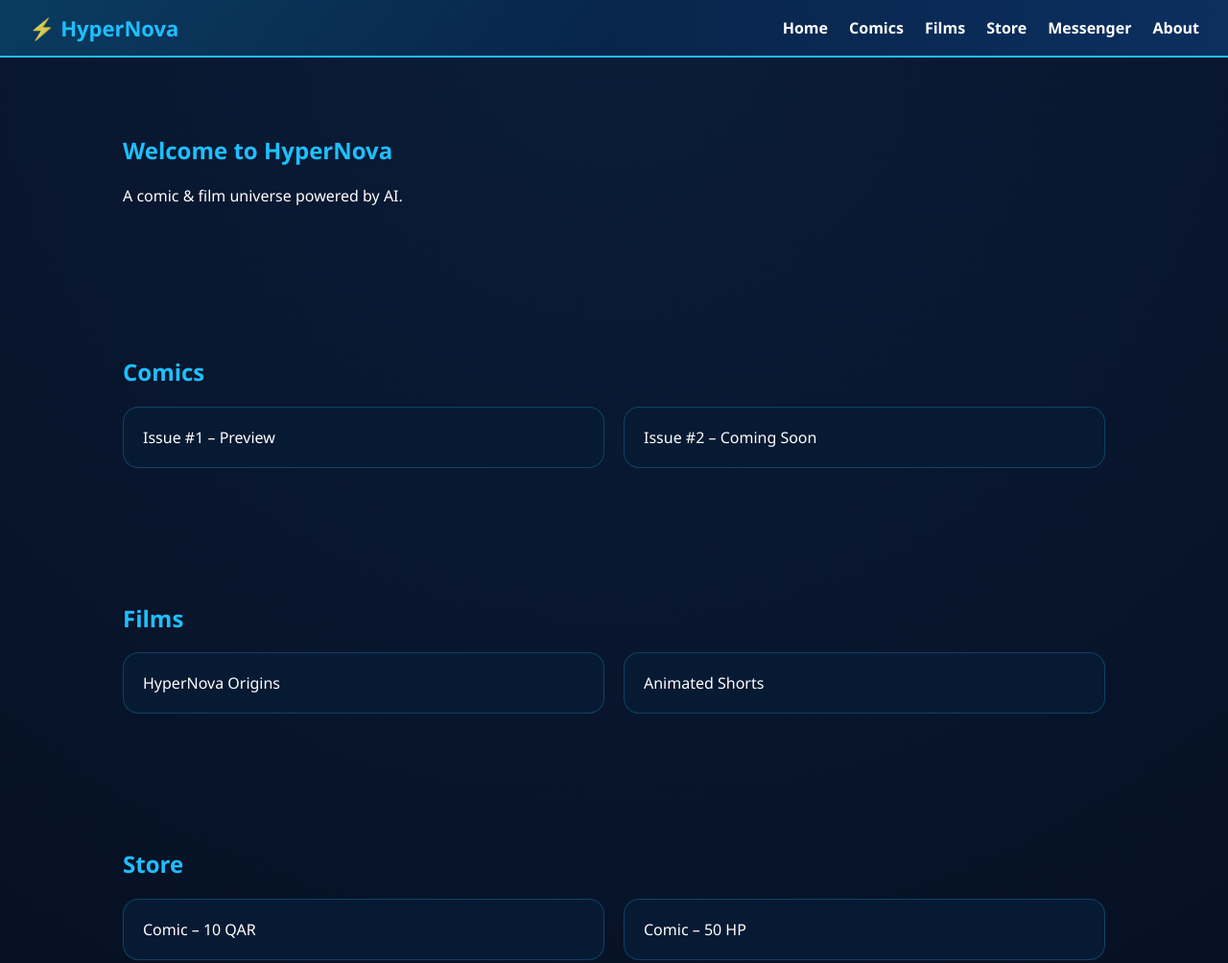
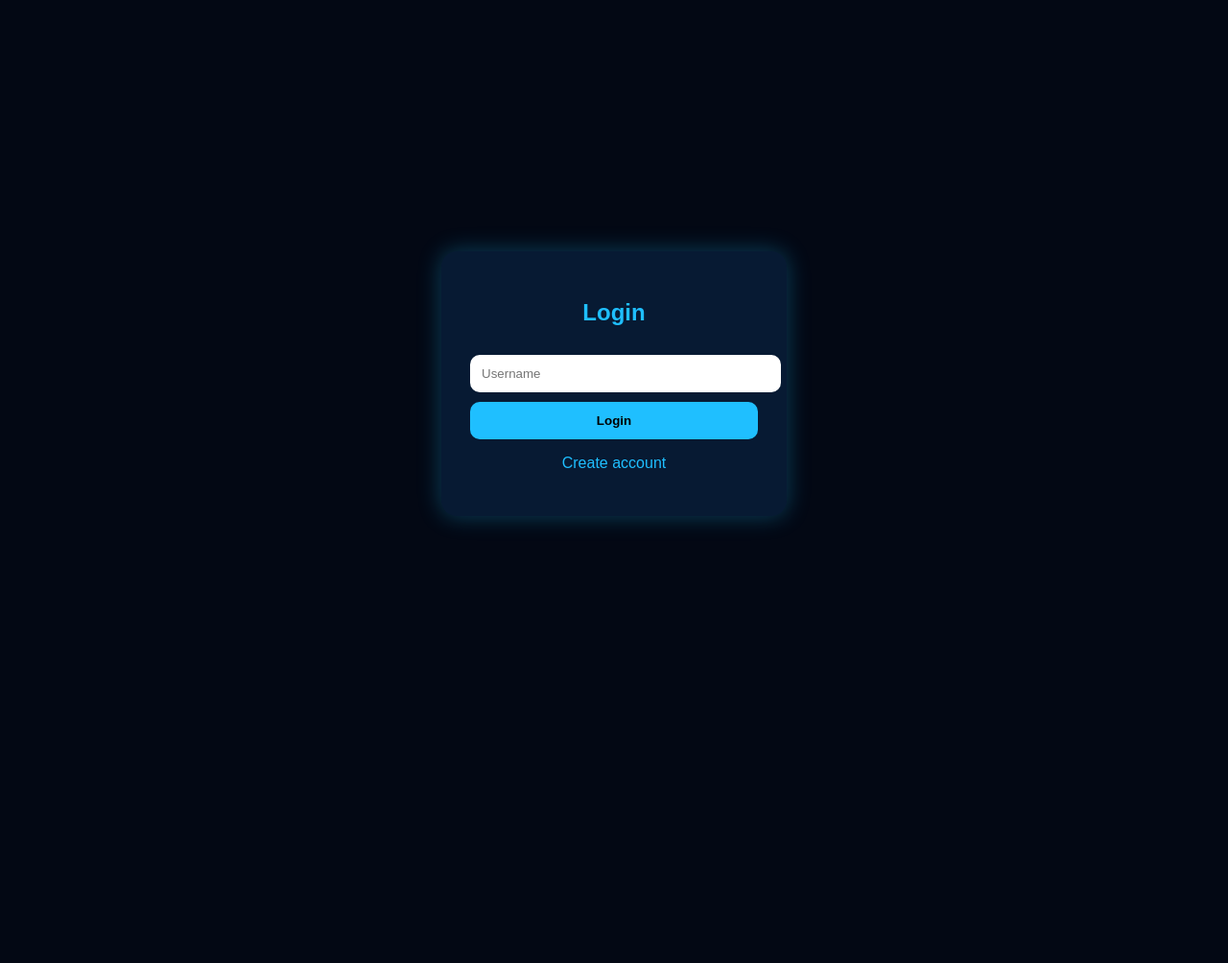
Before and after one commit to omerseyhank/HyperNova-web, a plain HTML site: page index.html in a window 1280 px wide. Shown: the top 1004 px of the page at 96% size. Drawn offline with Linux system fonts and the light colour scheme.

Commit message:
Add files via upload

```diff
--- a/index.html
+++ b/index.html
@@ -1,105 +1,50 @@
 <!DOCTYPE html>
 <html lang="en">
 <head>
-<meta charset="UTF-8" />
+<meta charset="UTF-8">
 <title>HyperNova</title>
-<meta name="viewport" content="width=device-width, initial-scale=1.0"/>
+<meta name="viewport" content="width=device-width, initial-scale=1.0">
 
 <style>
-:root{
-  --neon:#1fbfff;
-  --bg:#030814;
-  --panel:#071a33;
-}
-
-*{box-sizing:border-box}
 body{
   margin:0;
-  font-family: "Segoe UI", Arial, sans-serif;
-  background: radial-gradient(circle at top, #0b1d3a, var(--bg));
+  font-family:Arial, sans-serif;
+  background:#030814;
   color:white;
-  overflow-x:hidden;
 }
-
-/* NAV */
-nav{
-  position:sticky;
-  top:0;
-  z-index:999;
-  background:linear-gradient(90deg,#061b38,#0b2f5f);
+.hidden{display:none}
+.center{
+  min-height:100vh;
   display:flex;
+  justify-content:center;
   align-items:center;
-  padding:14px 30px;
-  border-bottom:2px solid var(--neon);
-}
-.logo{
-  font-size:22px;
-  font-weight:800;
-  color:var(--neon);
-}
-.nav-links{
-  display:flex;
-  gap:22px;
-  margin-left:auto;
-}
-.nav-links a{
-  color:white;
-  text-decoration:none;
-  font-weight:600;
-  position:relative;
-}
-.nav-links a::after{
-  content:"";
-  position:absolute;
-  left:0;
-  bottom:-4px;
-  width:0%;
-  height:2px;
-  background:var(--neon);
-  transition:.3s;
-}
-.nav-links a:hover::after{width:100%}
-
-.whoosh{
-  position:absolute;
-  inset:0;
-  background:linear-gradient(120deg,transparent,rgba(31,191,255,.2),transparent);
-  animation:whoosh 4s linear infinite;
-  pointer-events:none;
-}
-@keyframes whoosh{
-  from{transform:translateX(-100%)}
-  to{transform:translateX(100%)}
-}
-
-/* SECTIONS */
-section{padding:60px 10%}
-h1{color:var(--neon)}
-
-.grid{
-  display:grid;
-  grid-template-columns:repeat(auto-fit,minmax(220px,1fr));
-  gap:20px;
 }
 .card{
-  background:var(--panel);
-  border:1px solid rgba(31,191,255,.25);
+  background:#071a33;
+  padding:30px;
   border-radius:16px;
-  padding:20px;
-  transition:.3s;
+  width:300px;
+  box-shadow:0 0 25px rgba(31,191,255,0.3);
 }
-.card:hover{
-  transform:translateY(-6px);
-  box-shadow:0 0 25px rgba(31,191,255,.35);
+input,button{
+  width:100%;
+  padding:12px;
+  margin-top:10px;
+  border-radius:10px;
+  border:none;
 }
+button{
+  background:#1fbfff;
+  font-weight:bold;
+  cursor:pointer;
+}
+button:hover{background:#45d3ff}
 
-/* CHAT */
 .chat{
   max-width:700px;
-  margin:auto;
-  background:#041427;
+  margin:30px auto;
+  border:1px solid #1fbfff;
   border-radius:16px;
-  border:1px solid var(--neon);
   display:flex;
   flex-direction:column;
   height:420px;
@@ -116,104 +61,134 @@ h1{color:var(--neon)}
   max-width:80%;
 }
 .user{background:#1f6fff;margin-left:auto}
-.ai{background:#083a55;border:1px solid var(--neon)}
+.ai{background:#083a55;border:1px solid #1fbfff}
+.typing{opacity:0.6;font-style:italic}
 
 .chat-input{
   display:flex;
+  padding:10px;
   gap:10px;
-  padding:12px;
 }
-.chat-input input{
-  flex:1;
-  padding:12px;
-  border-radius:12px;
-  border:none;
-}
-.chat-input button{
-  padding:12px 18px;
-  border:none;
-  border-radius:12px;
-  background:var(--neon);
-  font-weight:bold;
-  cursor:pointer;
-}
+.chat-input input{flex:1}
 
-footer{text-align:center;padding:30px;opacity:.7}
+h2{text-align:center;color:#1fbfff}
+p.link{text-align:center;cursor:pointer;color:#1fbfff}
 </style>
 </head>
 
 <body>
 
-<nav>
-  <div class="logo">⚡ HyperNova</div>
-  <div class="nav-links">
-    <a href="#home">Home</a>
-    <a href="#comics">Comics</a>
-    <a href="#films">Films</a>
-    <a href="#store">Store</a>
-    <a href="#messenger">Messenger</a>
-    <a href="#about">About</a>
+<!-- LOGIN -->
+<div id="login" class="center">
+  <div class="card">
+    <h2>Login</h2>
+    <input id="loginUser" placeholder="Username">
+    <button onclick="login()">Login</button>
+    <p class="link" onclick="showSignup()">Create account</p>
   </div>
-  <div class="whoosh"></div>
-</nav>
+</div>
 
-<section id="home">
-  <h1>Welcome to HyperNova</h1>
-  <p>A comic & film universe powered by AI.</p>
-</section>
+<!-- SIGNUP -->
+<div id="signup" class="center hidden">
+  <div class="card">
+    <h2>Sign Up</h2>
+    <input id="signupUser" placeholder="Username">
+    <button onclick="signup()">Sign Up</button>
+    <p class="link" onclick="showLogin()">Back to login</p>
+  </div>
+</div>
 
-<section id="comics">
-  <h1>Comics</h1>
-  <div class="grid">
-    <div class="card">Issue #1 – Preview</div>
-    <div class="card">Issue #2 – Coming Soon</div>
-  </div>
-</section>
-
-<section id="films">
-  <h1>Films</h1>
-  <div class="grid">
-    <div class="card">HyperNova Origins</div>
-    <div class="card">Animated Shorts</div>
-  </div>
-</section>
-
-<section id="store">
-  <h1>Store</h1>
-  <div class="grid">
-    <div class="card">Comic – 10 QAR</div>
-    <div class="card">Comic – 50 HP</div>
-  </div>
-</section>
-
-<section id="messenger">
-  <h1>Messenger</h1>
+<!-- APP -->
+<div id="app" class="hidden">
+  <h2>AzureGPT ⚡</h2>
   <div class="chat">
-    <div class="chat-log" id="log">
-      <div class="msg ai">AzureGPT is online ⚡</div>
-    </div>
+    <div class="chat-log" id="log"></div>
     <div class="chat-input">
       <input id="msg" placeholder="Type message..." onkeydown="handleKey(event)">
       <button onclick="send()">Send</button>
     </div>
   </div>
-</section>
-
-<section id="about"></section>
-
-<footer>© HyperNova Universe</footer>
+</div>
 
 <script>
 const WORKER_URL = "https://azure-gptworker.omerkuzeyseyhan5.workers.dev";
+let currentUser = null;
+
+/* ---------- NAV ---------- */
+function showSignup(){
+  document.getElementById("login").classList.add("hidden");
+  document.getElementById("signup").classList.remove("hidden");
+}
+function showLogin(){
+  document.getElementById("signup").classList.add("hidden");
+  document.getElementById("login").classList.remove("hidden");
+}
+
+/* ---------- AUTH ---------- */
+function signup(){
+  const u = document.getElementById("signupUser").value.trim();
+  if(!u) return alert("Enter a username");
+
+  if(localStorage.getItem("user_"+u)){
+    alert("User already exists");
+    return;
+  }
+
+  localStorage.setItem("user_"+u, JSON.stringify([]));
+  document.getElementById("loginUser").value = u;
+  showLogin();
+}
+
+function login(){
+  const u = document.getElementById("loginUser").value.trim();
+  if(!localStorage.getItem("user_"+u)){
+    alert("User not found");
+    return;
+  }
+
+  currentUser = u;
+  document.getElementById("login").classList.add("hidden");
+  document.getElementById("app").classList.remove("hidden");
+  loadChat();
+}
+
+/* ---------- CHAT MEMORY ---------- */
+function loadChat(){
+  const log = document.getElementById("log");
+  log.innerHTML = "";
+  const history = JSON.parse(localStorage.getItem("user_"+currentUser));
+  history.forEach(m=>{
+    log.innerHTML += `<div class="msg ${m.role}">${m.text}</div>`;
+  });
+  log.scrollTop = log.scrollHeight;
+}
+
+function save(role,text){
+  const h = JSON.parse(localStorage.getItem("user_"+currentUser));
+  h.push({role,text});
+  localStorage.setItem("user_"+currentUser, JSON.stringify(h));
+}
+
+/* ---------- CHAT ---------- */
+function handleKey(e){
+  if(e.key==="Enter") send();
+}
 
 async function send(){
   const input = document.getElementById("msg");
-  const log = document.getElementById("log");
   const text = input.value.trim();
   if(!text) return;
 
+  input.value = "";
+  const log = document.getElementById("log");
+
   log.innerHTML += `<div class="msg user">${text}</div>`;
-  input.value = "";
+  save("user",text);
+
+  const typing = document.createElement("div");
+  typing.className="msg ai typing";
+  typing.innerText="AzureGPT is thinking…";
+  log.appendChild(typing);
   log.scrollTop = log.scrollHeight;
 
   try{
@@ -224,10 +199,15 @@ async function send(){
     });
 
     const data = await res.json();
+    typing.remove();
+
     log.innerHTML += `<div class="msg ai">${data.reply}</div>`;
+    save("ai",data.reply);
     log.scrollTop = log.scrollHeight;
-  }catch(e){
-    log.innerHTML += `<div class="msg ai">⚠️ AzureGPT error</div>`;
+
+  }catch{
+    typing.remove();
+    log.innerHTML += `<div class="msg ai">⚠️ Connection error</div>`;
   }
 }
 </script>
```
